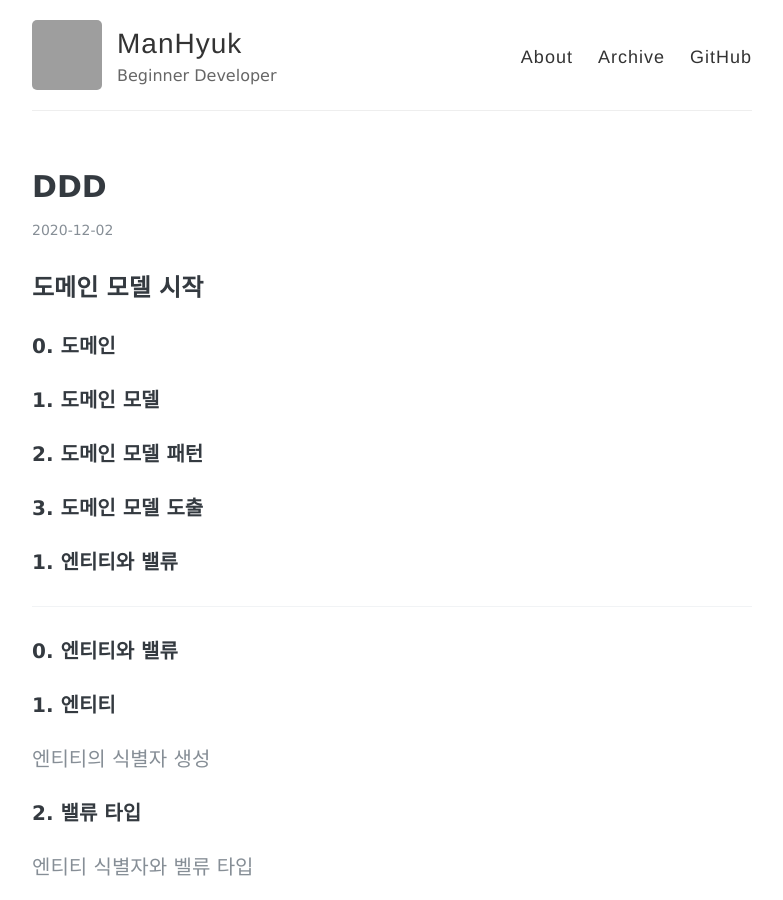
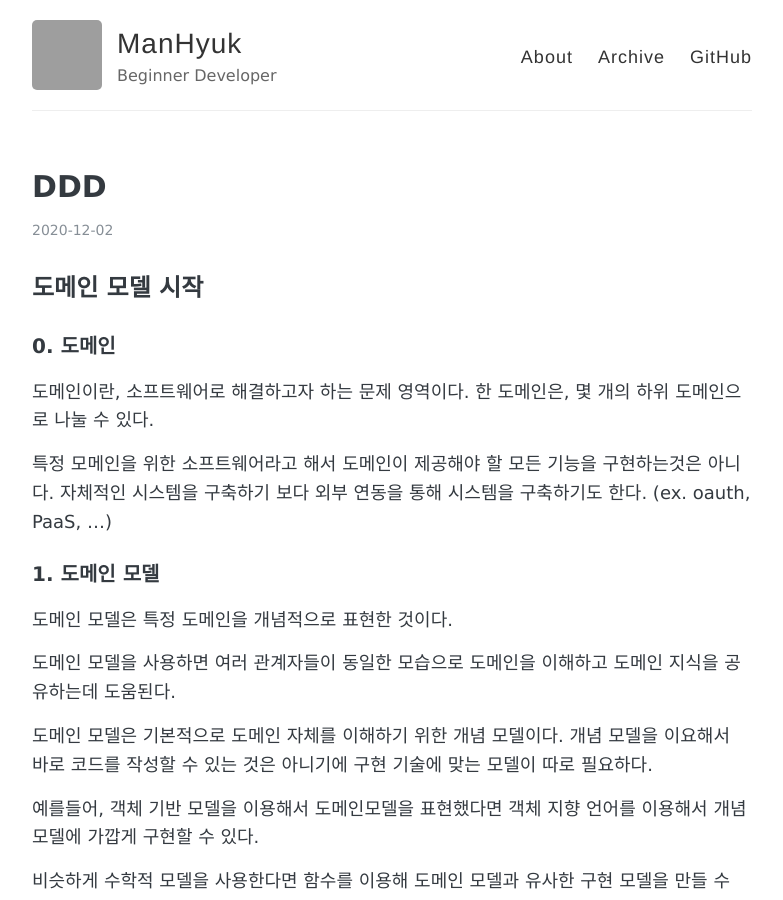
Before and after one commit to ManHyuk/ManHyuk.github.io, a Jekyll site: the page built from _posts/2020-12-02-ddd.md, in a window 1280 px wide and 900 px high. Shown: the whole window, without its empty margins (248-1031 px from the left). Built offline with Jekyll 4.4.1, drawn with Linux system fonts in a browser that asks for light colours; comment, search, counter and statistics services are not loaded; some of the changed text lies outside the part shown; grey boxes are pictures that could not be loaded.

Commit message:
feat: add ddd.md

```diff
--- a/_posts/2020-12-02-ddd.md
+++ b/_posts/2020-12-02-ddd.md
@@ -11,10 +11,26 @@ keywords: ""
 
 
 ### 0. 도메인
+도메인이란, 소프트웨어로 해결하고자 하는 문제 영역이다.
+한 도메인은, 몇 개의 하위 도메인으로 나눌 수 있다.
+
+특정 모메인을 위한 소프트웨어라고 해서 도메인이 제공해야 할 모든 기능을 구현하는것은 아니다.
+자체적인 시스템을 구축하기 보다 외부 연동을 통해 시스템을 구축하기도 한다.
+(ex. oauth, PaaS, ...)
 
 ### 1. 도메인 모델
+도메인 모델은 특정 도메인을 개념적으로 표현한 것이다.
+
+도메인 모델을 사용하면 여러 관계자들이 동일한 모습으로 도메인을 이해하고 도메인 지식을 공유하는데 도움된다.
+
+도메인 모델은 기본적으로 도메인 자체를 이해하기 위한 개념 모델이다. 개념 모델을 이요해서 바로 코드를 작성할 수 있는 것은 아니기에 구현 기술에 맞는 모델이 따로 필요하다.
+
+예를들어, 객체 기반 모델을 이용해서 도메인모델을 표현했다면 객체 지향 언어를 이용해서 개념 모델에 가깝게 구현할 수 있다.
+
+비슷하게 수학적 모델을 사용한다면 함수를 이용해 도메인 모델과 유사한 구현 모델을 만들 수 있다.
 
 ### 2. 도메인 모델 패턴
+
 
 ### 3. 도메인 모델 도출
 
```
Also changed, not shown: _posts/2020-11-19-kotlin-corutine.md (+2 -1 lines).
